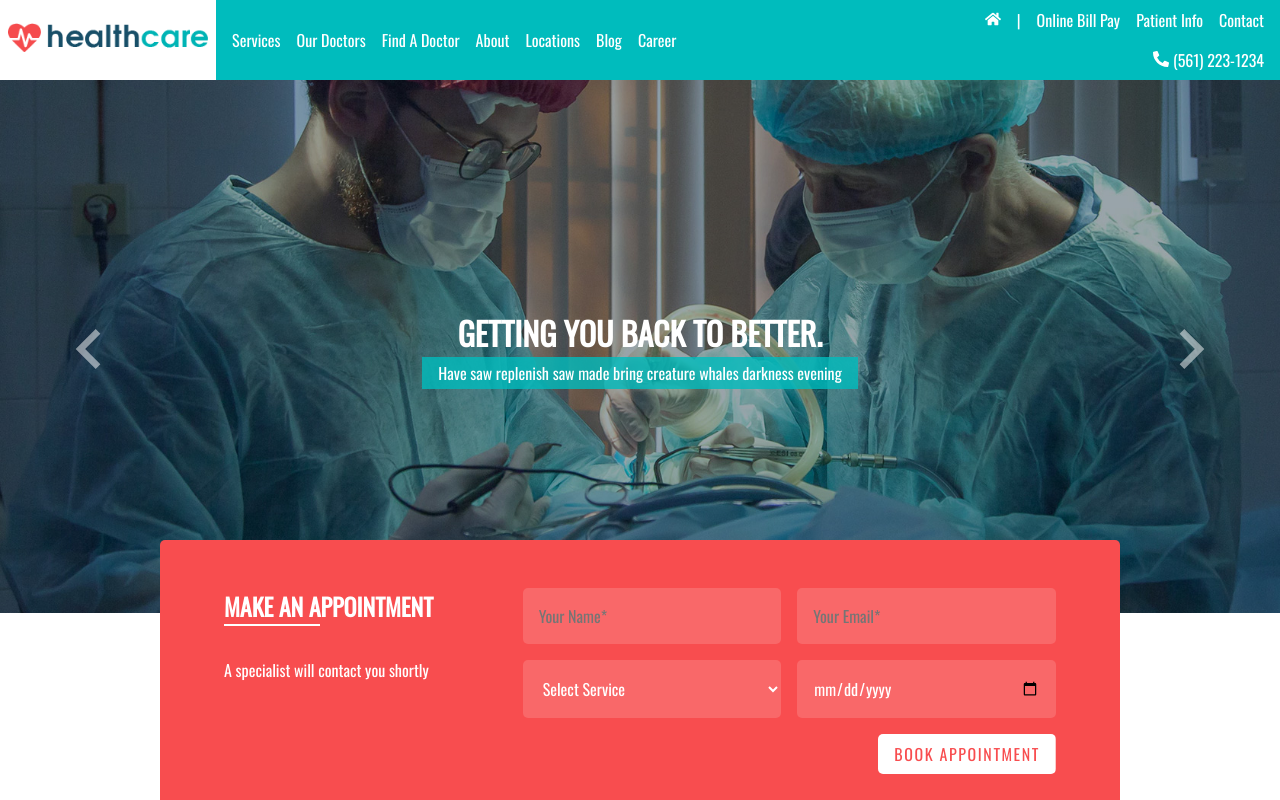
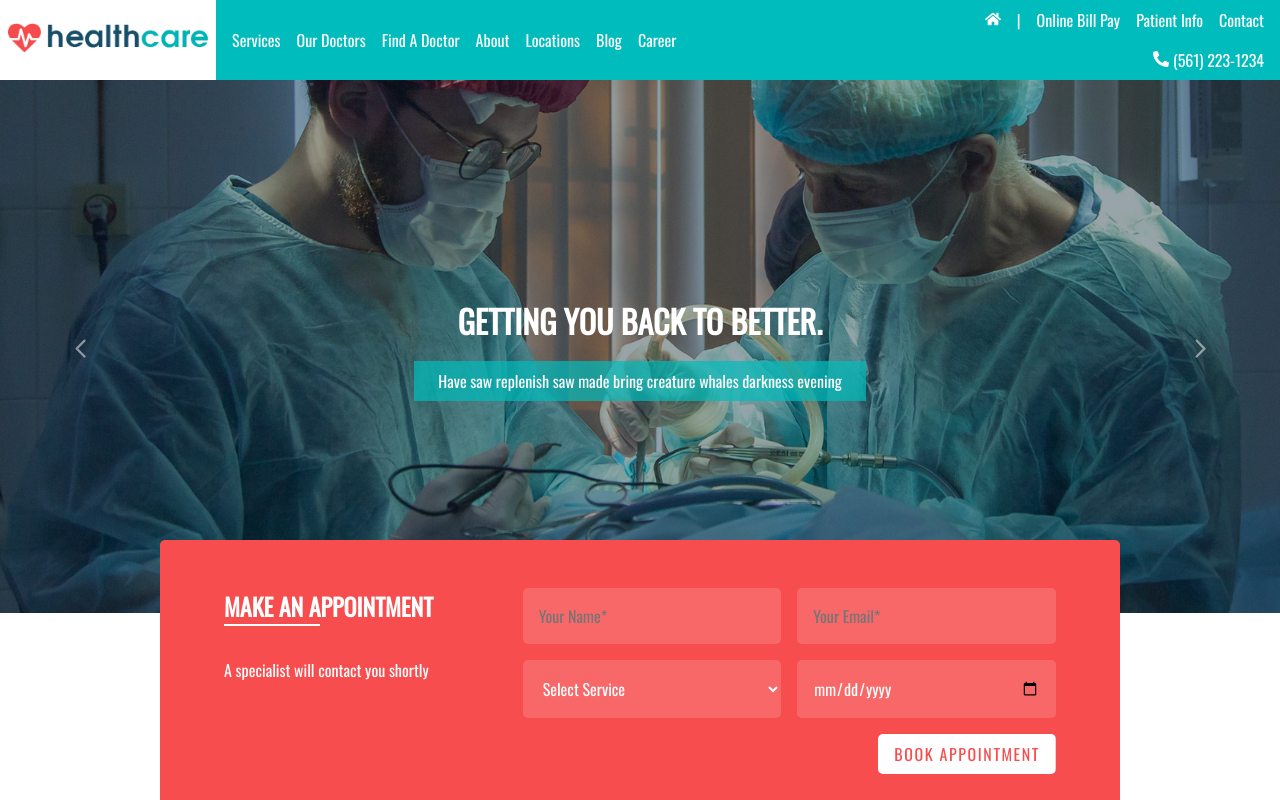
Before and after one commit to navneetk7048/healthcare-react, a React (Create React App) app: page / in a window 1280 px wide. Shown: the top 800 px of the page. Built offline with nearby package versions, Linux system fonts and the light colour scheme.

Commit message:
Added caraosel to Hero component

```diff
--- a/src/pages/Career/CareerPositions/_index.scss
+++ b/src/pages/Career/CareerPositions/_index.scss
@@ -17,6 +17,19 @@
       padding: 1rem;
       @include flex($main: space-between);
       box-shadow: 0px 0px 30px 0px rgba(24, 79, 104, 0.09);
+
+      button {
+        height: max-content;
+        width: max-content;
+      }
     }
   }
 }
+
+@media (max-width: 700px) {
+  .career-positions {
+    &-cards {
+      @include grid(1fr);
+    }
+  }
+}
--- a/src/pages/Home/Hero/_index.scss
+++ b/src/pages/Home/Hero/_index.scss
@@ -1,43 +1,46 @@
 @use "../../../assets/scss/abstracts" as *;
 
 .hero {
-  position: relative;
-
   img {
     width: 100%;
-    min-height: 50vh;
-    object-fit: cover;
   }
 
-  .hero-content {
-    position: absolute;
-    top: 0;
-    left: 0;
-    width: 100%;
-    height: 100%;
-    color: #fff;
-    @include grid(1fr 5fr 1fr);
+  .hero-img {
+    position: relative;
 
-    .switch {
-      @include flex(row, center, center);
-      cursor: pointer;
-      font-size: 5rem;
-      opacity: 0.5;
-      transition: all 0.3s ease;
-
-      &:hover {
-        opacity: 1;
-      }
-    }
-
-    .hero-text {
-      @include flex(row, center, center);
-      text-align: center;
+    .hero-img-text {
+      position: absolute;
+      inset: 0;
+      @include flex(column, center, center);
+      gap: 1rem;
+      color: #fff;
 
       p {
-        background-color: rgba(0, 188, 189, 0.8);
-        padding: 0.25rem 1rem;
+        background-color: rgba($primary-color, 0.7);
+        padding: 0.5rem 1.5rem;
       }
     }
   }
+
+  .react-multiple-carousel__arrow {
+    height: 100%;
+    width: 10rem;
+    border: none;
+    border-radius: 0;
+    background-color: transparent;
+    opacity: 0.5;
+    font-weight: 900;
+
+    &--left {
+      left: 0;
+    }
+
+    &--right {
+      right: 0;
+    }
+
+    &:hover {
+      opacity: 1;
+    }
+  }
 }
--- a/src/pages/Home/Hero/index.js
+++ b/src/pages/Home/Hero/index.js
@@ -1,45 +1,50 @@
-import React from "react";
-import { useState } from "react";
-import { MdNavigateNext, MdNavigateBefore } from "react-icons/md";
+import Carousel from "react-multi-carousel";
 import hero1 from "../../../assets/images/hero-img1.jpg";
 import hero2 from "../../../assets/images/hero-img2.jpg";
 
 const Hero = () => {
-  const images = [hero1, hero2];
-
-  const [img, setImg] = useState(0);
-
-  const nextImg = () => {
-    if (img + 1 >= images.length) setImg(0);
-    else setImg(img + 1);
+  const responsive = {
+    desktop: {
+      breakpoint: { max: 40000, min: 1000 },
+      items: 1,
+    },
+    tablet: {
+      breakpoint: { max: 1000, min: 576 },
+      items: 1,
+    },
+    mobile: {
+      breakpoint: { max: 576, min: 0 },
+      items: 1,
+    },
   };
 
-  const prevImg = () => {
-    if (img - 1 < 0) setImg(images.length - 1);
-    else setImg(img - 1);
-  };
-
-  // setInterval(nextImg, 1000);
-
   return (
-    <div className={`hero`}>
-      <img src={images[img]} alt="hero img" />
-      <div className="hero-content">
-        <div className="switch" onClick={prevImg}>
-          <MdNavigateBefore />
-        </div>
-        <div className="hero-text">
-          <div>
+    <div className="hero">
+      <Carousel
+        responsive={responsive}
+        autoPlay={true}
+        infinite={true}
+        autoPlaySpeed={1000}
+        ssr={false}>
+        <div className="hero-img">
+          <img src={hero1} alt="" />
+          <div className="hero-img-text">
             <h1>Getting You Back To Better.</h1>
             <p>
               Have saw replenish saw made bring creature whales darkness evening
             </p>
           </div>
         </div>
-        <div className="switch" onClick={nextImg}>
-          <MdNavigateNext />
+        <div className="hero-img">
+          <img src={hero2} alt="" />
+          <div className="hero-img-text">
+            <h1>Getting You Back To Better.</h1>
+            <p>
+              Have saw replenish saw made bring creature whales darkness evening
+            </p>
+          </div>
         </div>
-      </div>
+      </Carousel>
     </div>
   );
 };
```
